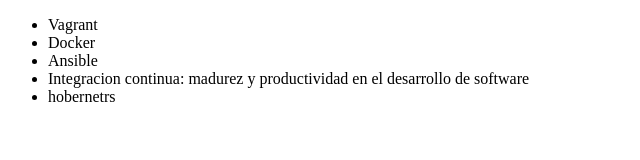
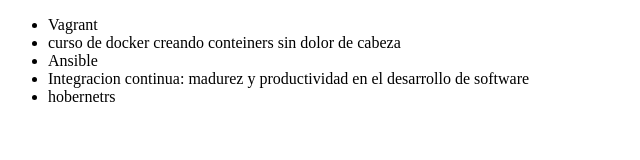
Before and after one commit to TomasLoha/alura-git, a plain HTML site: page index.html in a window 1280 px wide. Shown: the whole page, without its empty margins (0-640 px from the left). Drawn offline with Linux system fonts and the light colour scheme.

Commit message:
corrigiendo titulo nombre curso doger

```diff
--- a/index.html
+++ b/index.html
@@ -7,7 +7,7 @@
 <body>
      <ul>
          <li> Vagrant </li>
-         <li> Docker </li>
+         <li> curso de docker creando conteiners sin dolor de cabeza </li>
          <li> Ansible </li>
          <li> Integracion continua: madurez y productividad en el desarrollo de software</li>
          <li> hobernetrs</li>
```
